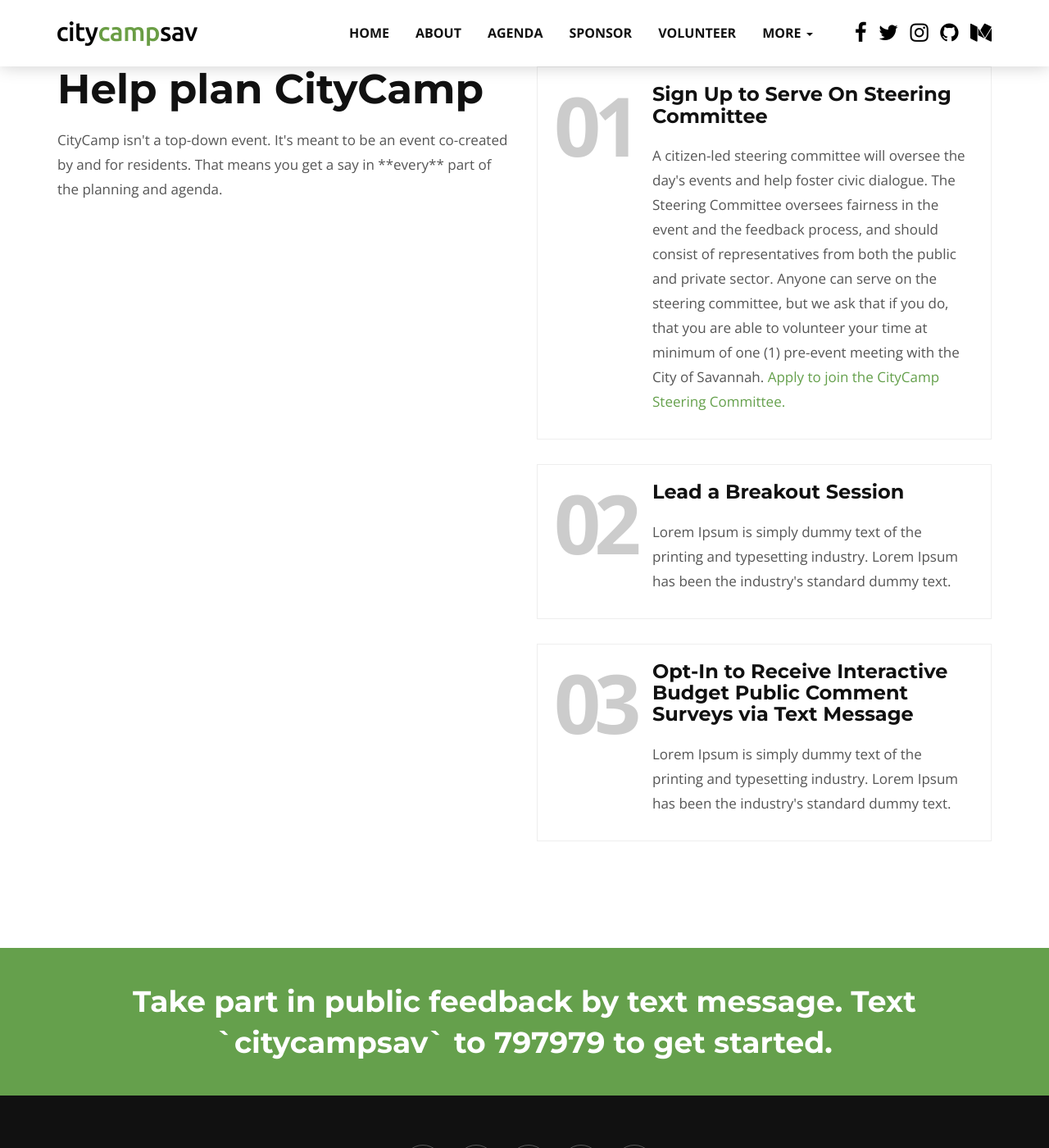
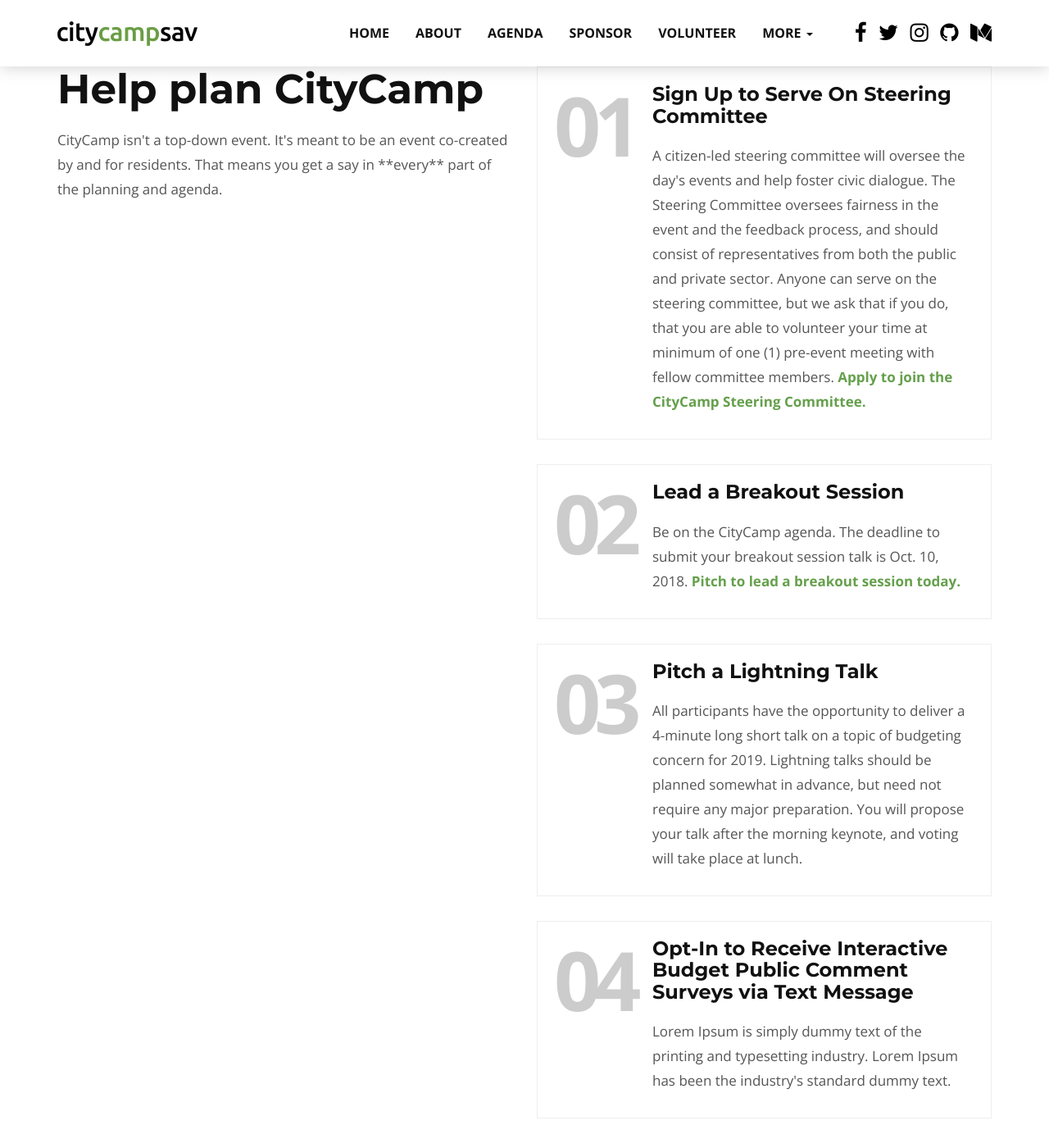
Before and after one commit to opensavannah/citycampsav.org, a Jekyll site: the page built from _pages/about.html, in a window 1280 px wide and 1400 px high, scrolled down 437 px. Shown: the whole window at 82% size. Built offline with Jekyll 4.4.1, drawn with Linux system fonts in a browser that asks for light colours.

Commit message:
Updated '_data/our-company.yml' via CloudCannon

```diff
--- a/_data/our-company.yml
+++ b/_data/our-company.yml
@@ -4,10 +4,13 @@ desc: >
 aboutRight:
   - headingNumber: "01"
     heading: "Sign Up to Serve On Steering Committee"
-    text: "A citizen-led steering committee will oversee the day's events and help foster civic dialogue. The Steering Committee oversees fairness in the event and the feedback process, and should consist of representatives from both the public and private sector. Anyone can serve on the steering committee, but we ask that if you do, that you are able to volunteer your time at minimum of one (1) pre-event meeting with the City of Savannah. <a href='https://airtable.com/shreulkLhhigSKpWB'>Apply to join the CityCamp Steering Committee.</a>"
+    text: "A citizen-led steering committee will oversee the day's events and help foster civic dialogue. The Steering Committee oversees fairness in the event and the feedback process, and should consist of representatives from both the public and private sector. Anyone can serve on the steering committee, but we ask that if you do, that you are able to volunteer your time at minimum of one (1) pre-event meeting with fellow committee members. <strong><a href='https://airtable.com/shreulkLhhigSKpWB'>Apply to join the CityCamp Steering Committee.</a></strong>"
   - headingNumber: "02"
     heading: "Lead a Breakout Session"
-    text: "Lorem Ipsum is simply dummy text of the printing and typesetting industry. Lorem Ipsum has been the industry's standard dummy text."
+    text: "Be on the CityCamp agenda. The deadline to submit your breakout session talk is Oct. 10, 2018. <strong><a href='submit-talk/'>Pitch to lead a breakout session today.</a></strong>"
   - headingNumber: "03"
+    heading: "Pitch a Lightning Talk"
+    text: "All participants have the opportunity to deliver a 4-minute long short talk on a topic of budgeting concern for 2019. Lightning talks should be planned somewhat in advance, but need not require any major preparation. You will propose your talk after the morning keynote, and voting will take place at lunch."
+  - headingNumber: "04"
     heading: "Opt-In to Receive Interactive Budget Public Comment Surveys via Text Message"
     text: "Lorem Ipsum is simply dummy text of the printing and typesetting industry. Lorem Ipsum has been the industry's standard dummy text."
```
